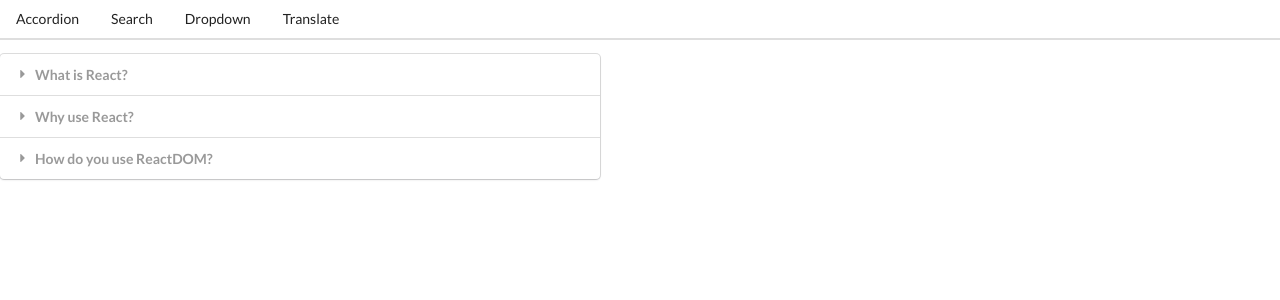
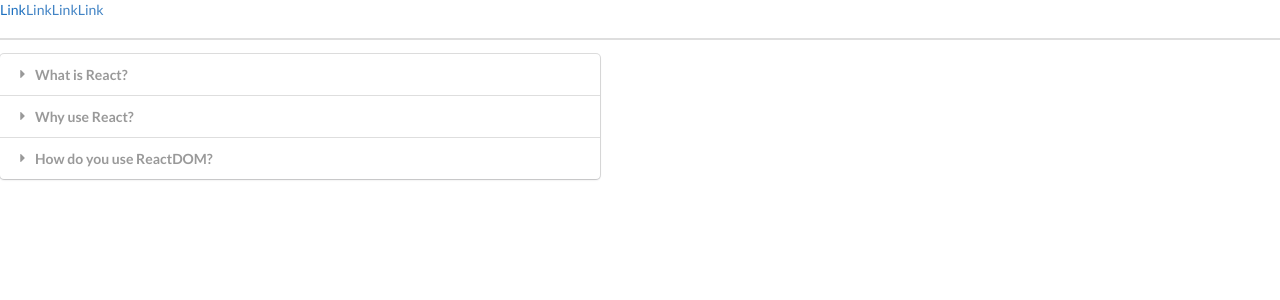
Before and after one commit to MarkCarson777/react, a React (Create React App) app in the folder widgets/: page / in a window 1280 px wide. Shown: the top 300 px of the page. Built offline with nearby package versions, Linux system fonts and the light colour scheme.

Commit message:
imported link into header and replaced anchor elements

```diff
--- a/widgets/src/components/Header.js
+++ b/widgets/src/components/Header.js
@@ -1,20 +1,21 @@
 import React from 'react';
+import Link from './link';
 
 const Header = () => {
   return (
     <div className="ui secondary pointing menu">
-      <a href="/" className="item">
+      <Link href="/" className="item">
         Accordion
-      </a>
-      <a href="/list" className="item">
+      </Link>
+      <Link href="/list" className="item">
         Search
-      </a>
-      <a href="/dropdown" className="item">
+      </Link>
+      <Link href="/dropdown" className="item">
         Dropdown
-      </a>
-      <a href="/translate" className="item">
+      </Link>
+      <Link href="/translate" className="item">
         Translate
-      </a>
+      </Link>
     </div>
   )
 };
```
